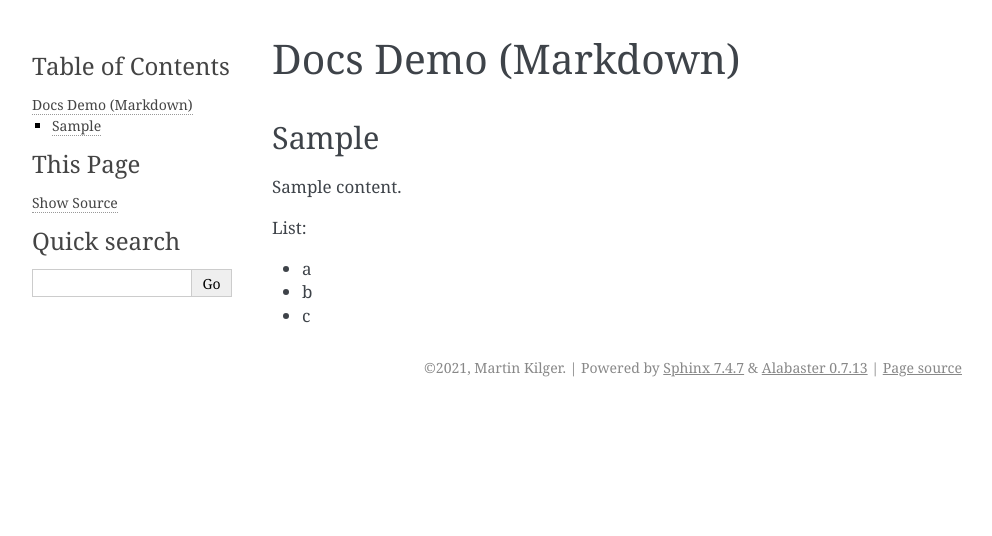
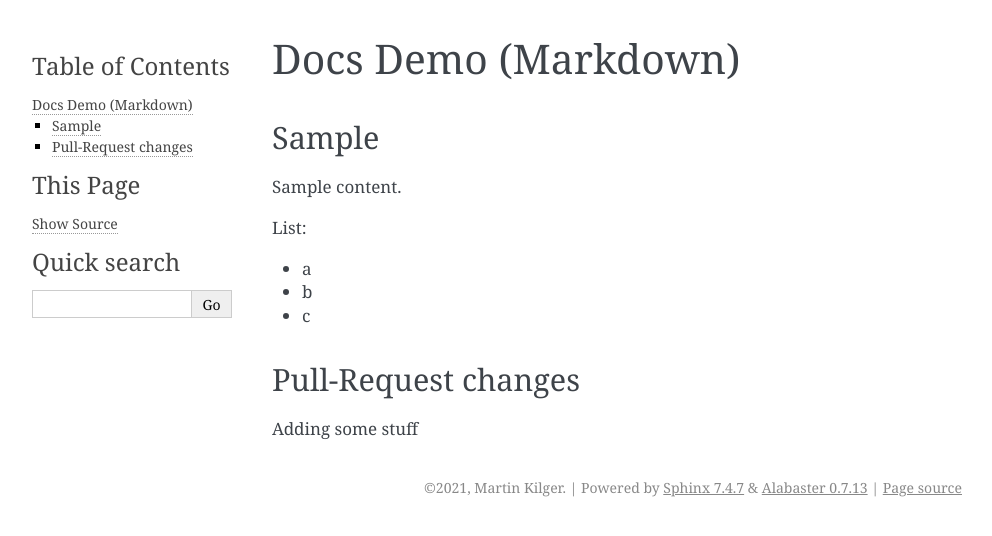
Before and after one commit to mk-tng/docs-demo, a Sphinx documentation site: the page built from source/DOCS-md.md, in a window 1280 px wide. Shown: the top 536 px of the page, without its empty margins (148-1140 px from the left). Built offline with Sphinx 7.4.7, drawn with Linux system fonts in a browser that asks for light colours.

Commit message:
Change some text

```diff
--- a/source/DOCS-md.md
+++ b/source/DOCS-md.md
@@ -9,3 +9,7 @@ List:
 - a
 - b
 - c
+
+## Pull-Request changes
+
+Adding some stuff
```
